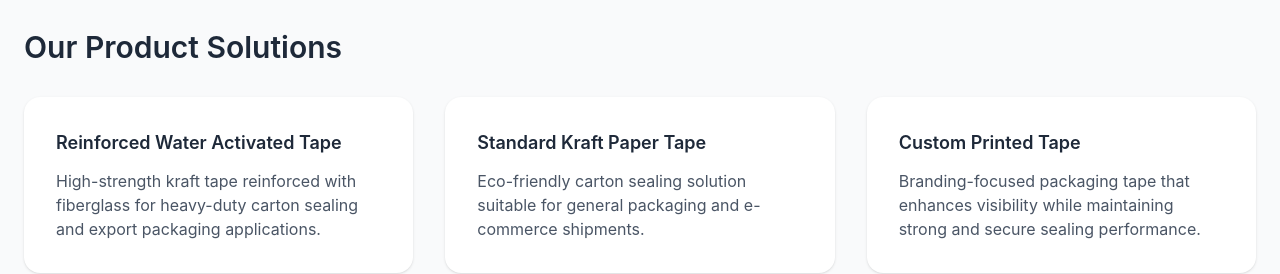
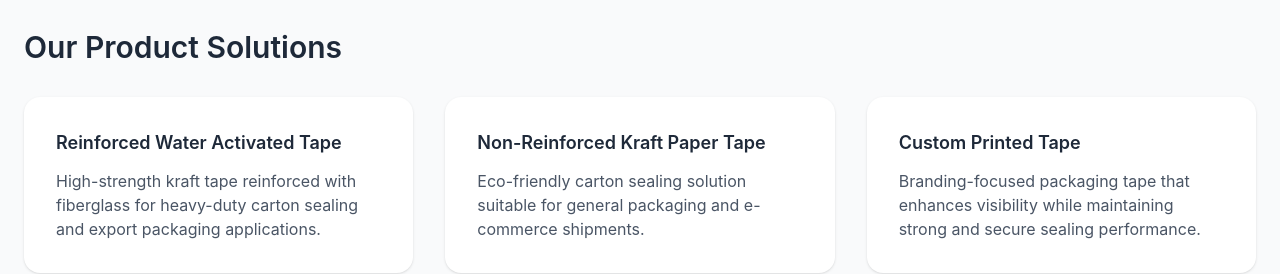
Before and after one commit to vivekchdh0691-wq/kanvekpackaging, a Next.js app: page /about in a window 1280 px wide. Shown: the part 1040-1314 px from the top of the page. Built offline with nearby package versions, Linux system fonts and the light colour scheme.

Commit message:
Update page.tsx

```diff
--- a/app/about/page.tsx
+++ b/app/about/page.tsx
@@ -81,7 +81,7 @@ export default function About() {
 
           <div className="p-8 bg-white shadow rounded-2xl">
             <h3 className="font-semibold mb-3 text-lg">
-              Standard Kraft Paper Tape
+              Non-Reinforced Kraft Paper Tape
             </h3>
             <p className="text-gray-600">
               Eco-friendly carton sealing solution suitable for general
```
